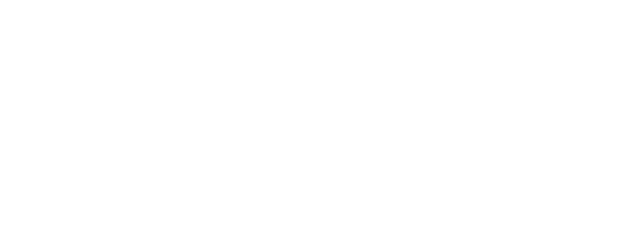
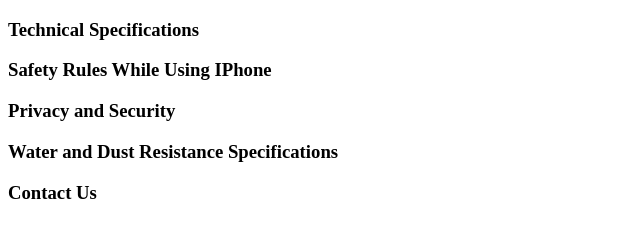
Before and after one commit to perses1/pablo_rajendra_project, a plain HTML site: page index.html in a window 1280 px wide. Shown: the whole page, without its empty margins (0-640 px from the left). Drawn offline with Linux system fonts and the light colour scheme.

Commit message:
Features 3 and 4

```diff
--- a/index.html
+++ b/index.html
@@ -6,20 +6,20 @@
   </head>
   <body>
     <main id="main-doc">
-      <section class='main-section'>
-
+      <section id="Technical_Specifications" class='main-section'>
+        <h3>Technical Specifications</h3>
       </section>
-      <section >
-
+      <section id="Safety_Rules_While_Using_IPhone" class='main-section'>
+        <h3>Safety Rules While Using IPhone</h3>
       </section>
-      <section >
-
+      <section id="Privacy_and_Security" class='main-section'>
+        <h3>Privacy and Security</h3>
       </section>
-      <section >
-
+      <section id="Water_and_Dust_Resistance_Specifications" class='main-section'>
+        <h3>Water and Dust Resistance Specifications</h3>
       </section>
-      <section >
-
+      <section id="Contact_Us" class='main-section'>
+        <h3>Contact Us</h3>
       </section>
     </main>
   </body>
```
